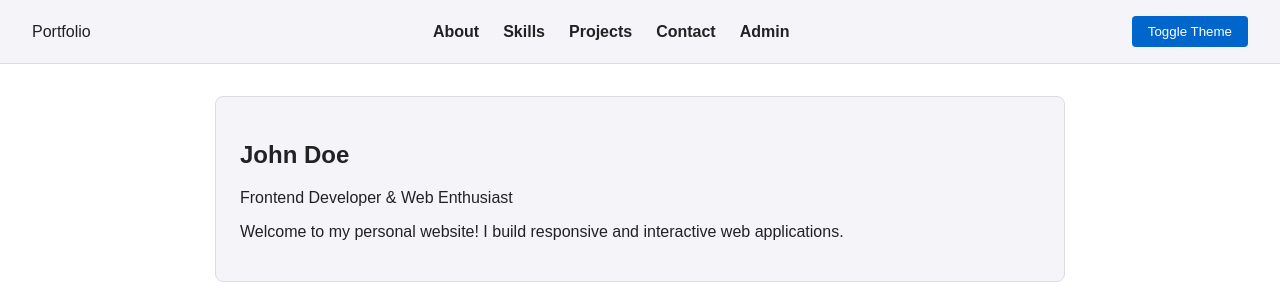
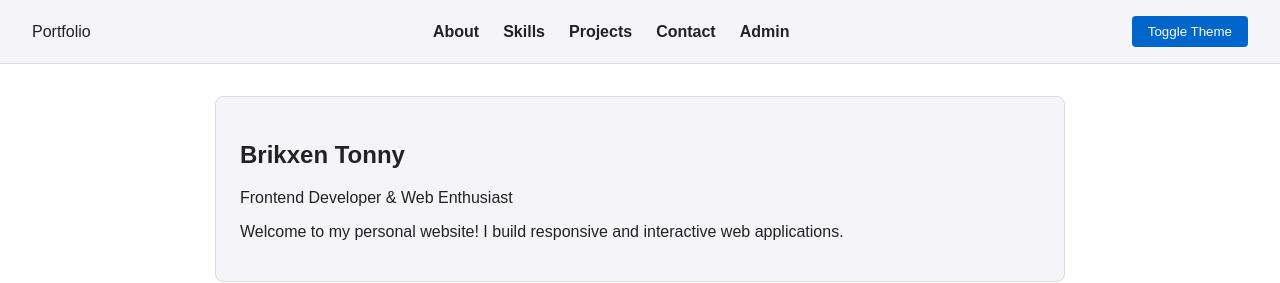
Before and after one commit to Brikxentonny/Brikxentonny-Portfolio, a plain HTML site: page index.html in a window 1280 px wide. Shown: the top 283 px of the page. Drawn offline with Linux system fonts and the light colour scheme.

Commit message:
Update index.html

```diff
--- a/index.html
+++ b/index.html
@@ -25,7 +25,7 @@
   <main>
     <!-- About Section -->
     <section id="about" class="container">
-      <h1>John Doe</h1>
+      <h1>Brikxen Tonny</h1>
       <p class="subtitle">Frontend Developer & Web Enthusiast</p>
       <p>Welcome to my personal website! I build responsive and interactive web applications.</p>
     </section>
```
